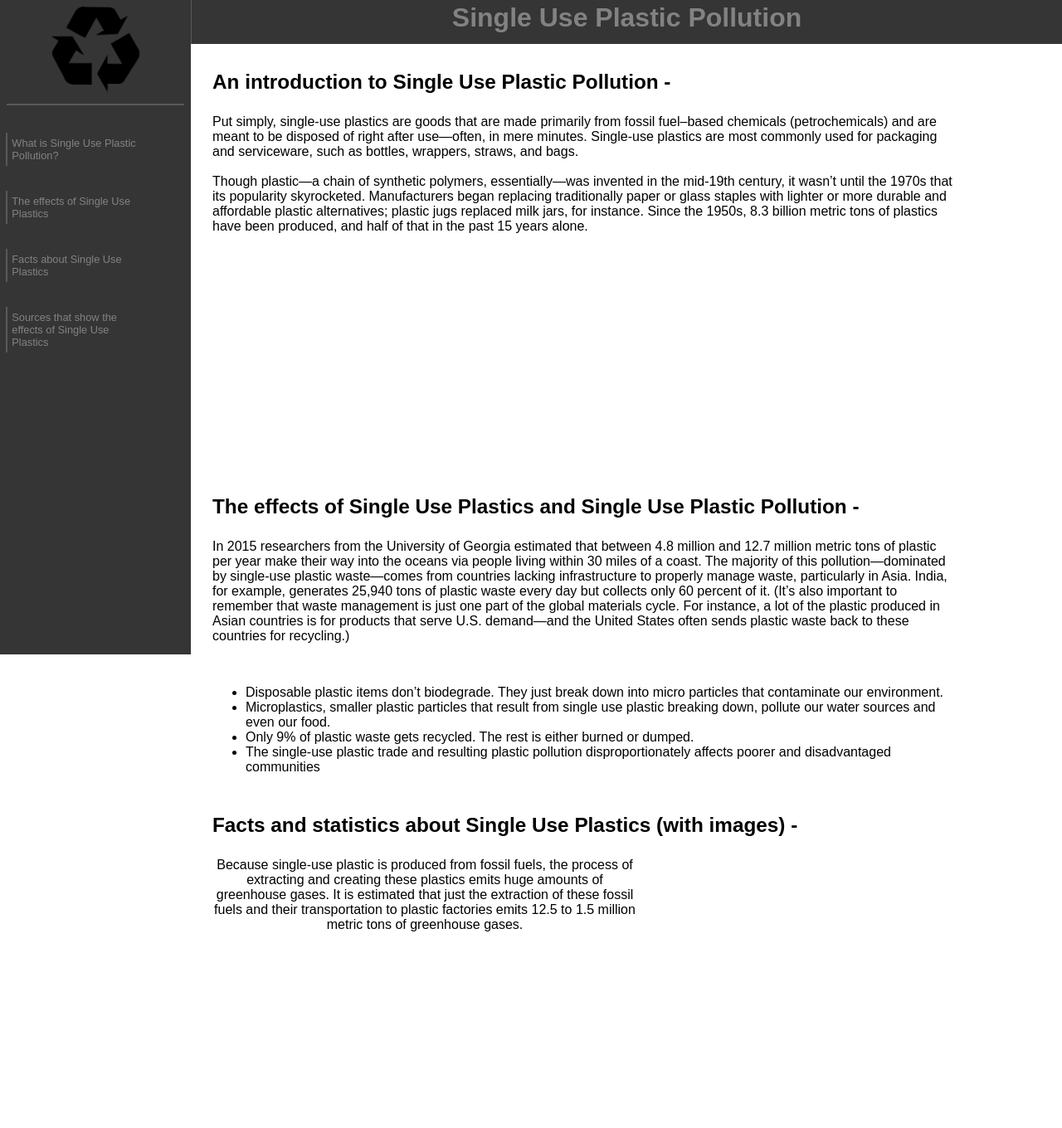
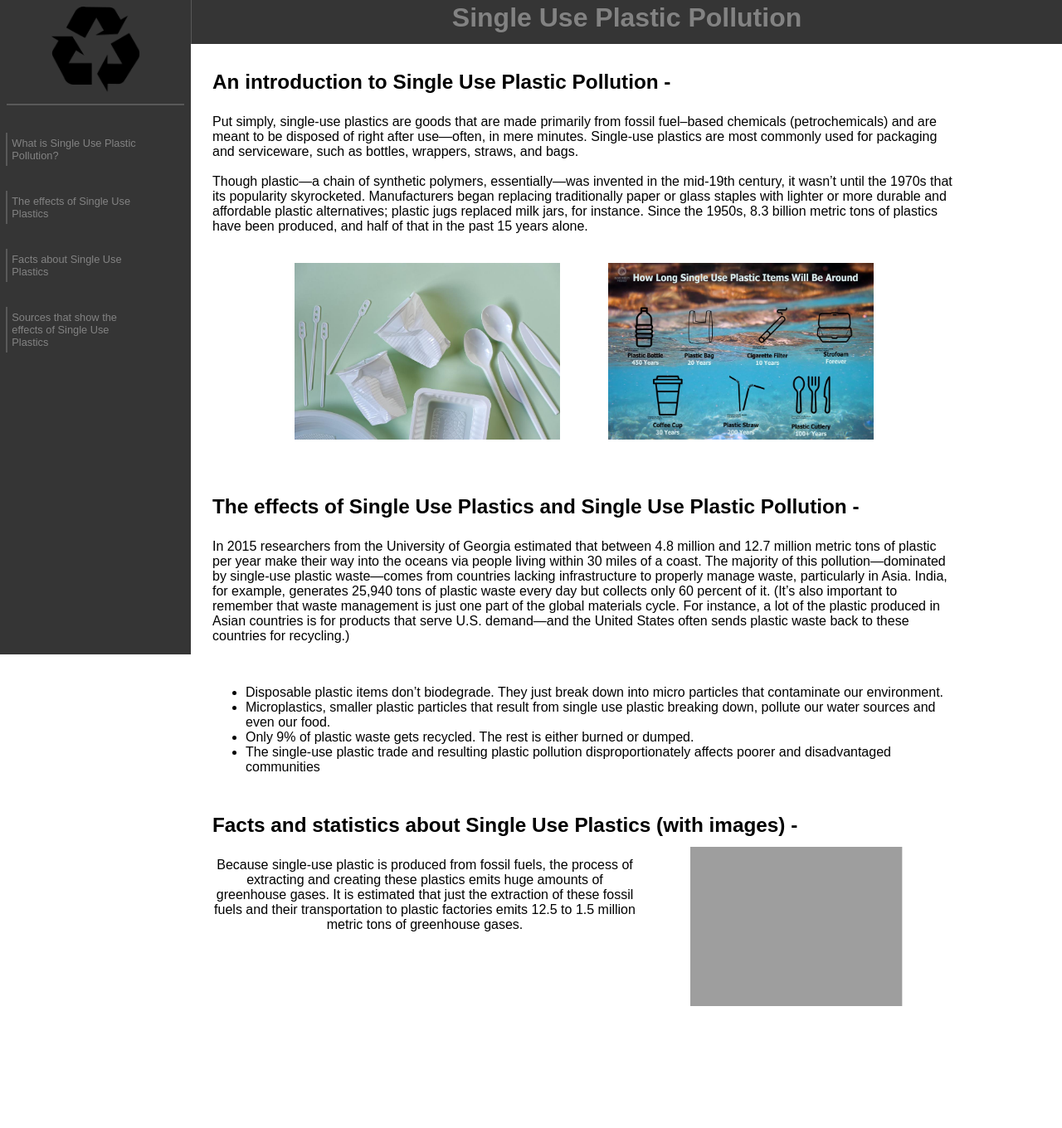
Before and after one commit to xdRpotts/plasticpollution, a plain HTML site: page index.html in a window 1280 px wide. Shown: the part 11-1371 px from the top of the page at 83% size. Drawn offline with Linux system fonts and the light colour scheme; the site is published under a folder, as on GitHub Pages, so addresses that start at the root find nothing.

Commit message:
fixed images

```diff
--- a/index.html
+++ b/index.html
@@ -34,8 +34,8 @@
                 <p class="mainTextSize">Put simply, single-use plastics are goods that are made primarily from fossil fuel–based chemicals (petrochemicals) and are meant to be disposed of right after use—often, in mere minutes. Single-use plastics are most commonly used for packaging and serviceware, such as bottles, wrappers, straws, and bags.
                 <br><br>Though plastic—a chain of synthetic polymers, essentially—was invented in the mid-19th century, it wasn’t until the 1970s that its popularity skyrocketed. Manufacturers began replacing traditionally paper or glass staples with lighter or more durable and affordable plastic alternatives; plastic jugs replaced milk jars, for instance. Since the 1950s, 8.3 billion metric tons of plastics have been produced, and half of that in the past 15 years alone.</p>
 
-                <img src="/image/singleUsePictureOne.jpg" alt="" class="singleUsePlasticOne">
-                <img src="/image/singleUsePictureTwo.jpg" alt="" class="singleUsePlasticTwo">
+                <img src="image/singleUsePictureOne.jpg" alt="" class="singleUsePlasticOne">
+                <img src="image/singleUsePictureTwo.jpg" alt="" class="singleUsePlasticTwo">
             </section>
 
 
@@ -58,7 +58,7 @@
                 <p class="titles">Facts and statistics about Single Use Plastics (with images) - </p>
 
                 <p class="mainTextSize factsSubBox">Because single-use plastic is produced from fossil fuels, the process of extracting and creating these plastics emits huge amounts of greenhouse gases. It is estimated that just the extraction of these fossil fuels and their transportation to plastic factories emits 12.5 to 1.5 million metric tons of greenhouse gases.</p>
-                <img src="/image/greenhouse.jpg" alt="" class="greenhouseImage">
+                <img src="image/greenhouse.jpg" alt="" class="greenhouseImage">
 
 
                 <p class="mainTextSize"></p>
```
